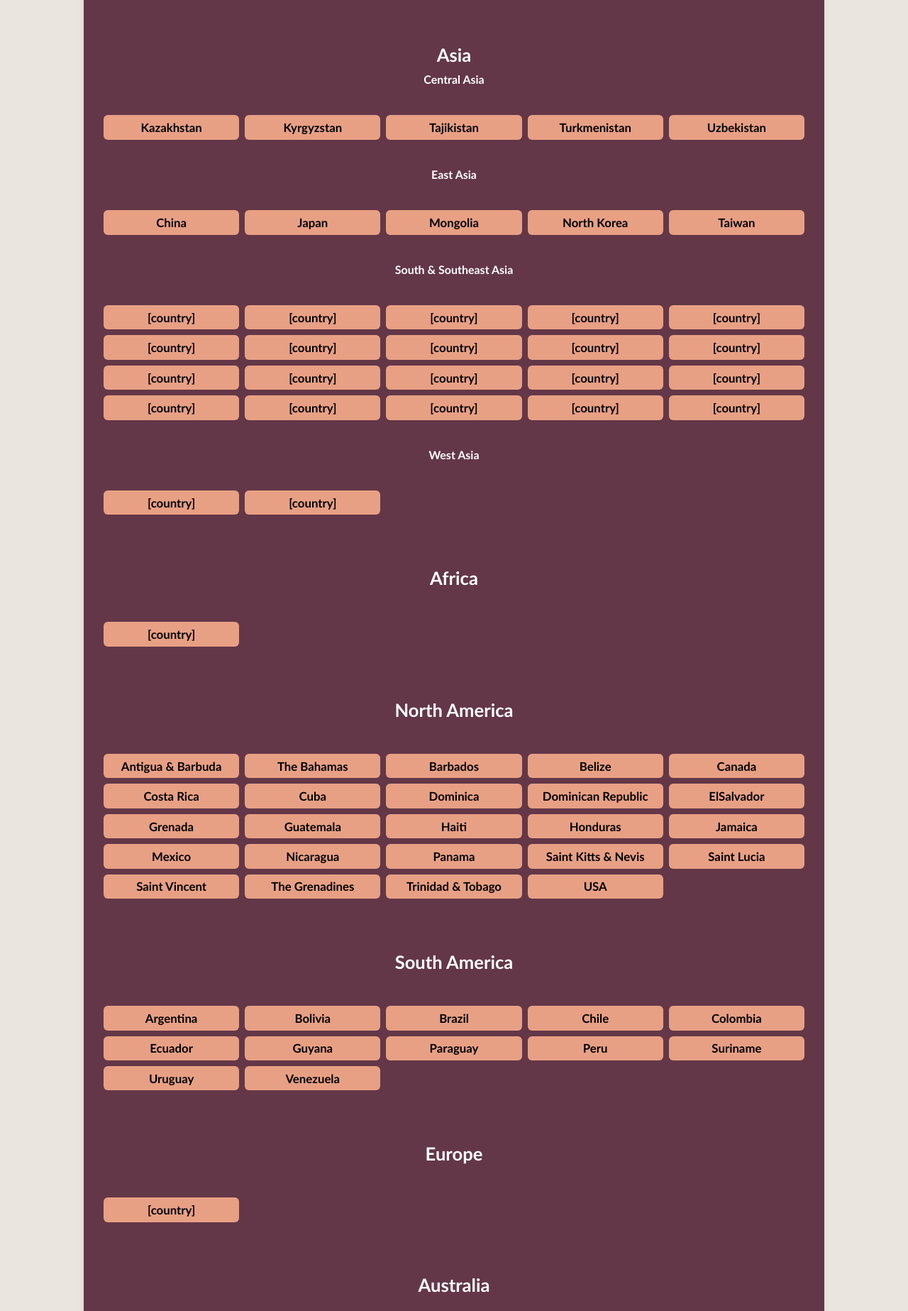
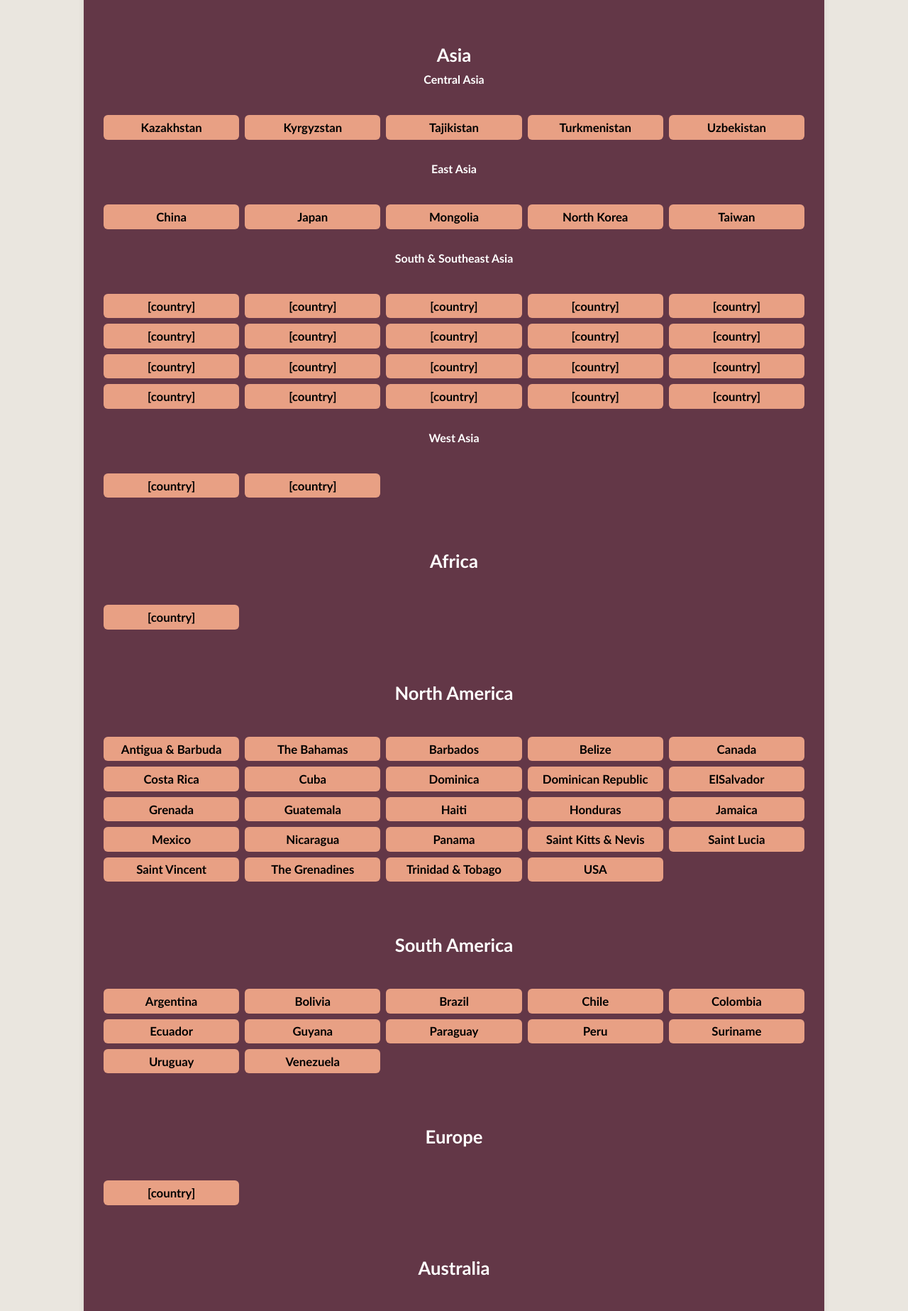
Before and after one commit to AnthroSafetyWarrior/GoldenTrowelProject, a Jekyll site: the page built from _pages/internationallaw.html, in a window 1280 px wide. Shown: the part 1209-3056 px from the top of the page at 71% size. Built offline with Jekyll 4.4.1, drawn with Linux system fonts in a browser that asks for light colours.

Commit message:
updating pages

```diff
--- a/_pages/internationallaw.html
+++ b/_pages/internationallaw.html
@@ -186,7 +186,7 @@
     </header>
 
 
-<div class="accordion-grid"; style="margin: 1em 0;">
+<div class="accordion-grid"; style="margin: 1em 0 0 0;">
 <!--------------START Country ROW----------------->
   <div class="country-row">
 <!---------Kazakhstan----------->
@@ -381,7 +381,7 @@
     <header class="section-head">
       <h4>East Asia</h4>
     </header>
-<div class="accordion-grid"; style="margin: 1em 0;">
+<div class="accordion-grid"; style="margin: 1em 0 0 0;">
 <!--------------START Country REGION ROW----------------->
   <div class="country-row">
 <!---------China----------->
@@ -572,7 +572,7 @@
     <header class="section-head">
       <h4>South & Southeast Asia</h4>
     </header>
-<div class="accordion-grid"; style="margin: 1em 0;">
+<div class="accordion-grid"; style="margin: 1em 0 0 0;">
 <!--------------START Country REGION ROW----------------->
   <div class="country-row">
 <!---------[COUNTRY]----------->
```
